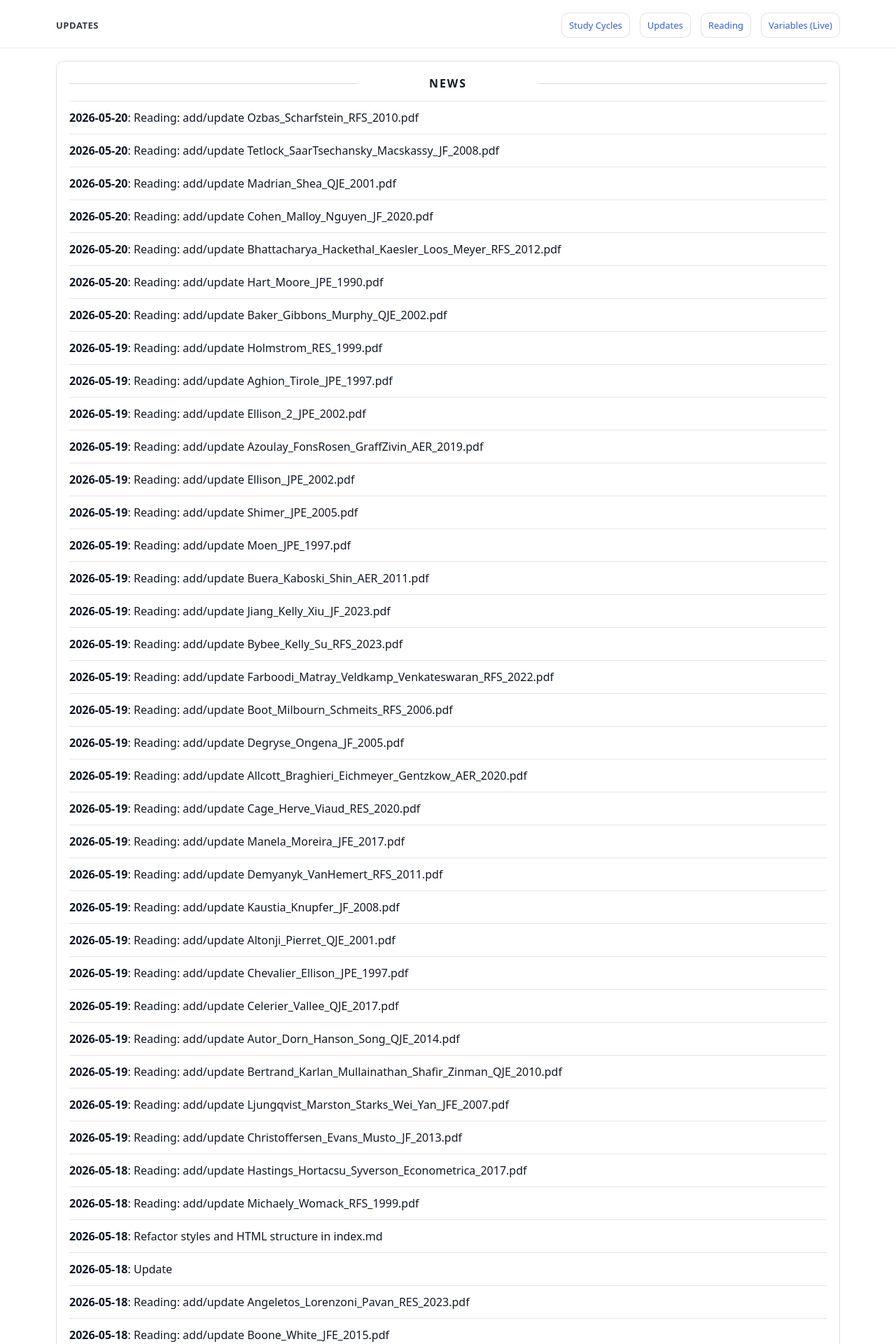
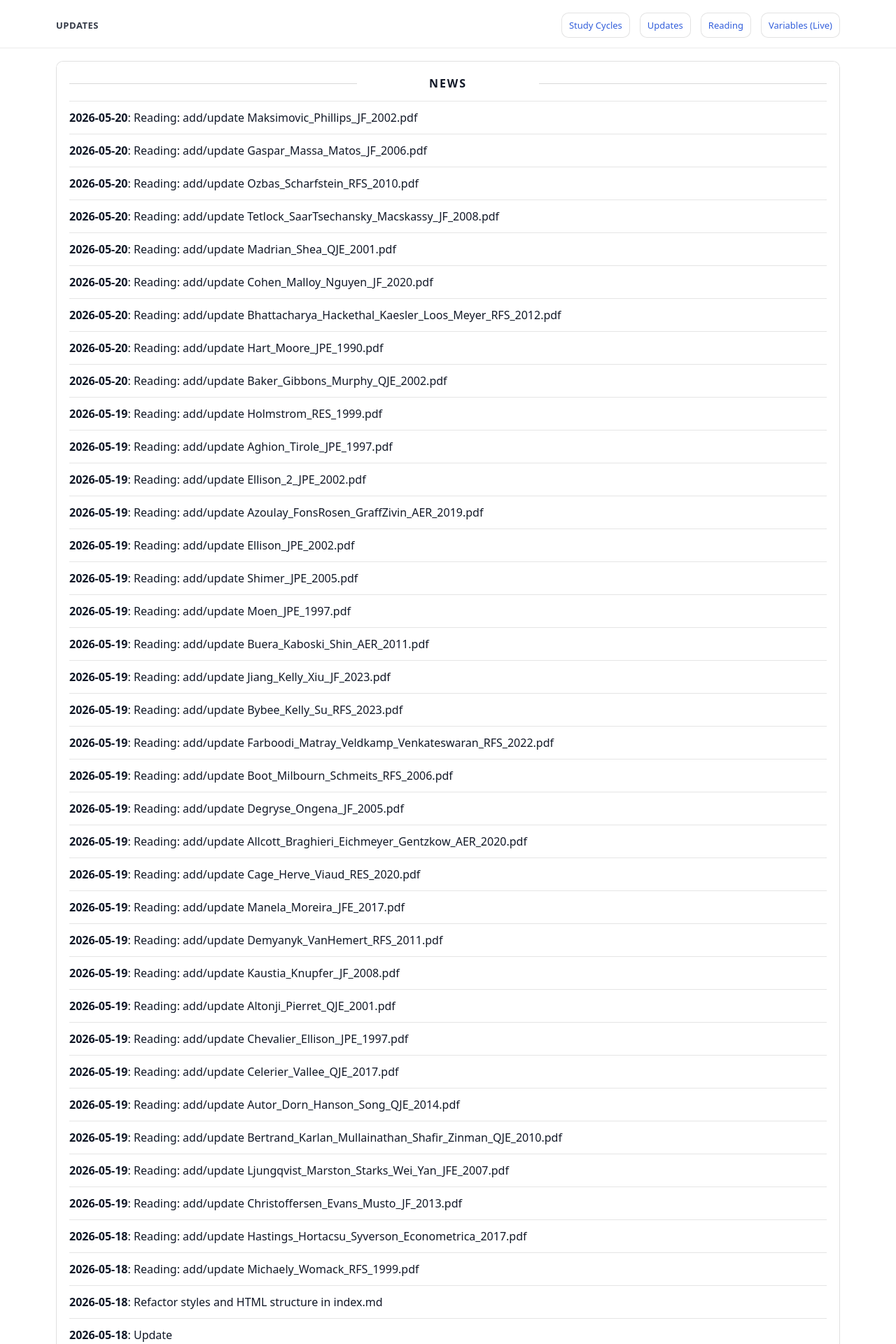
Before and after one commit to yaxinzn/study-archive, a Jekyll site: the page built from updates/index.md, in a window 1280 px wide. Shown: the top 1920 px of the page at 70% size. Built offline with Jekyll 4.4.1, drawn with Linux system fonts in a browser that asks for light colours; some of the changed text lies outside the part shown.

Commit message:
chore: update NEWS feed

```diff
--- a/_data/news.yml
+++ b/_data/news.yml
@@ -1,4 +1,10 @@
 # Auto-generated update history (sorted newest -> oldest). Do not edit manually.
+- ts: "1779230105"
+  date: "2026-05-20"
+  title: "Reading: add/update Maksimovic_Phillips_JF_2002.pdf"
+- ts: "1779230044"
+  date: "2026-05-20"
+  title: "Reading: add/update Gaspar_Massa_Matos_JF_2006.pdf"
 - ts: "1779228793"
   date: "2026-05-20"
   title: "Reading: add/update Ozbas_Scharfstein_RFS_2010.pdf"
```
